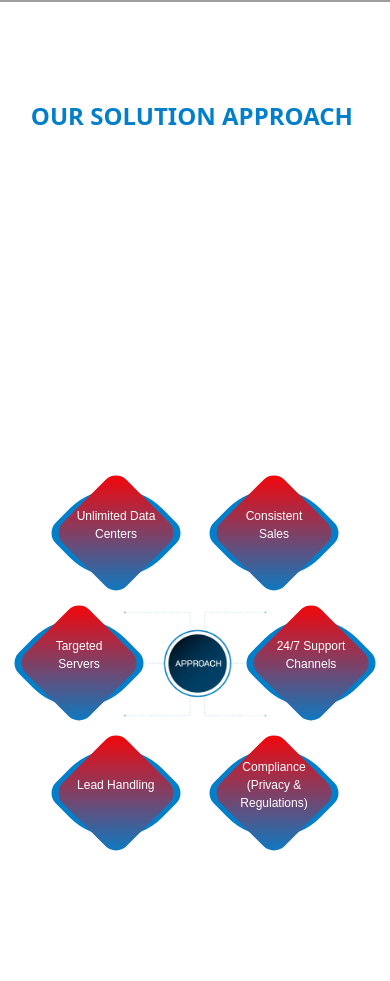
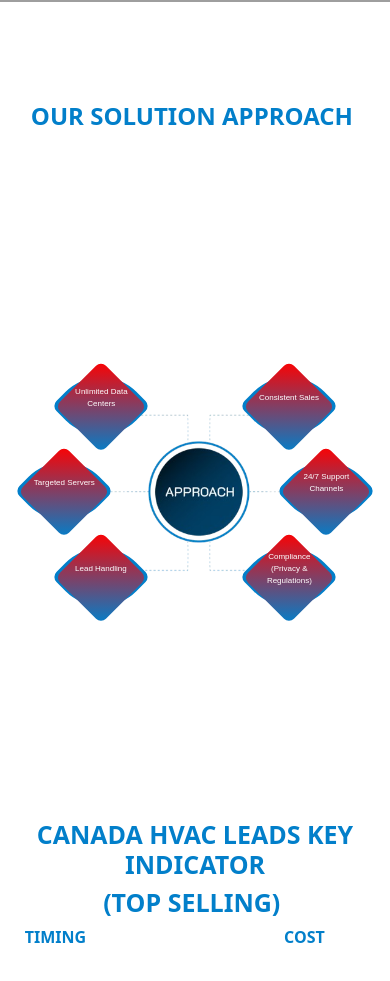
Before and after one commit to Esraa-Esmat/LeadBull_Task, a React (Vite) app: page / in a window 390 px wide. Shown: the part 2120-3101 px from the top of the page. Built offline with nearby package versions, Linux system fonts and the light colour scheme; grey boxes are pictures that could not be loaded.

Commit message:
edit for responsive

```diff
--- a/src/Components/Approach/Approach.css
+++ b/src/Components/Approach/Approach.css
@@ -23,6 +23,7 @@
     align-items: center;
     border-radius: 100px 17px;
 }
+
 .diamond {
     width: 150px;
     height: 150px;
@@ -32,6 +33,7 @@
     align-items: center;
     border-radius: 17px;
 }
+
 .diamond-content {
     transform: rotate(-45deg);
     color: white;
@@ -40,46 +42,84 @@
     /* white-space: nowrap; */
     font-size: 18px;
 }
-.approachList{
+
+.approachList {
     font-size: 24px;
     font-weight: 300;
     width: 45%;
 }
-.approach-item1,.approach-item3{
+
+.approach-item1, .approach-item3 {
     width: 63%;
 }
-.approach-item2{
+
+.approach-item2 {
     width: 75%;
 }
+
 @media (max-width:768px) {
-    .approachList{
+    .approachList {
         font-size: 18px;
         font-weight: 300;
         width: 55%;
     }
 
-    .approach-container{
+    .approach-container {
         height: 390px;
-        background-size:100%;
+        background-size: 100%;
     }
-    .approach-item1,.approach-item3{
+
+    .approach-item1, .approach-item3 {
         width: 78%;
     }
-    .approach-item2{
+
+    .approach-item2 {
         width: 100%;
     }
-    .bgDiamond{
+
+    .bgDiamond {
         width: 100px;
         height: 100px;
         border-radius: 65px 15px;
     }
-    .diamond{
+
+    .diamond {
         width: 90px;
         height: 90px;
         border-radius: 15px;
 
     }
-    .diamond-content{
+
+    .diamond-content {
         font-size: 12px;
     }
 }
+
+@media (max-width: 576px) {
+    .approachList {
+        font-size: 16px;
+        width: 70%;
+    }
+
+    .approach-container {
+        height: 256px;
+        background-size: 150%;
+    }
+
+    .bgDiamond {
+        width: 70px;
+        height: 70px;
+        border-radius: 50px 7px;
+    }
+
+    .diamond {
+        width: 65px;
+        height: 65px;
+        border-radius: 7px;
+    }
+
+    .diamond-content {
+        font-size: 8px;
+    }
+
+}
```
